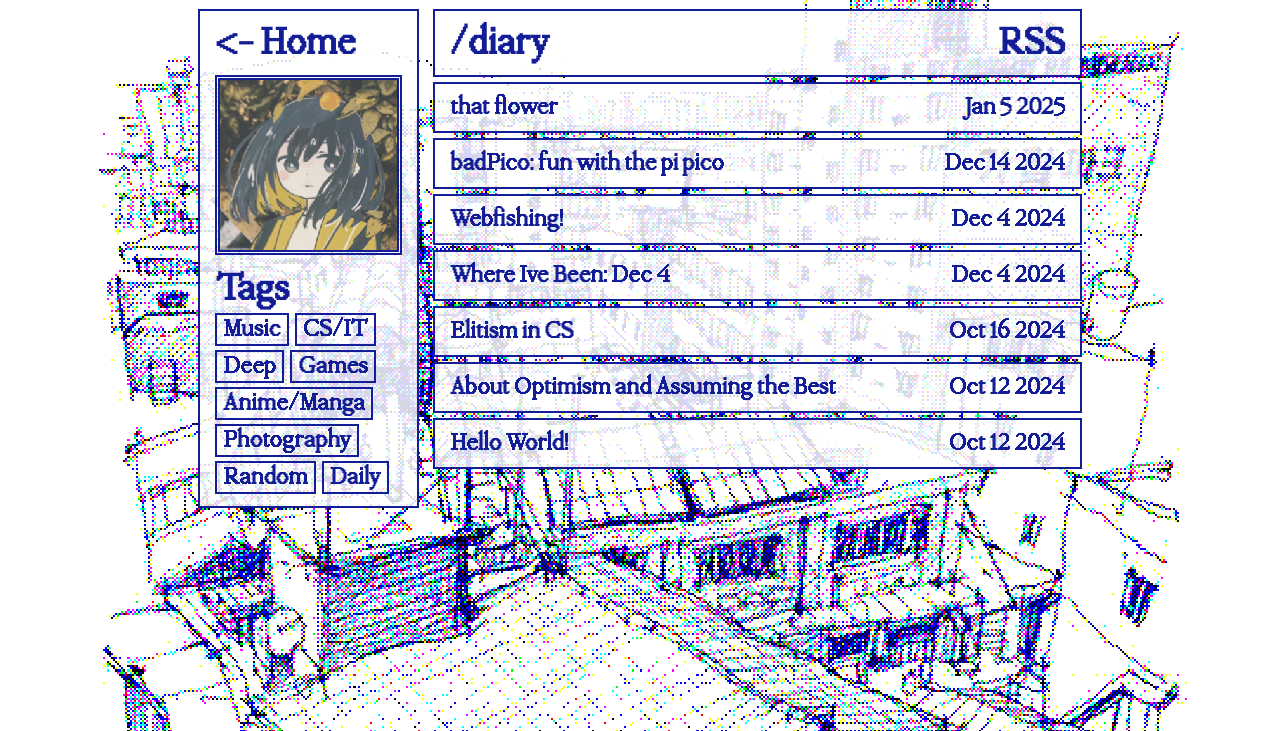
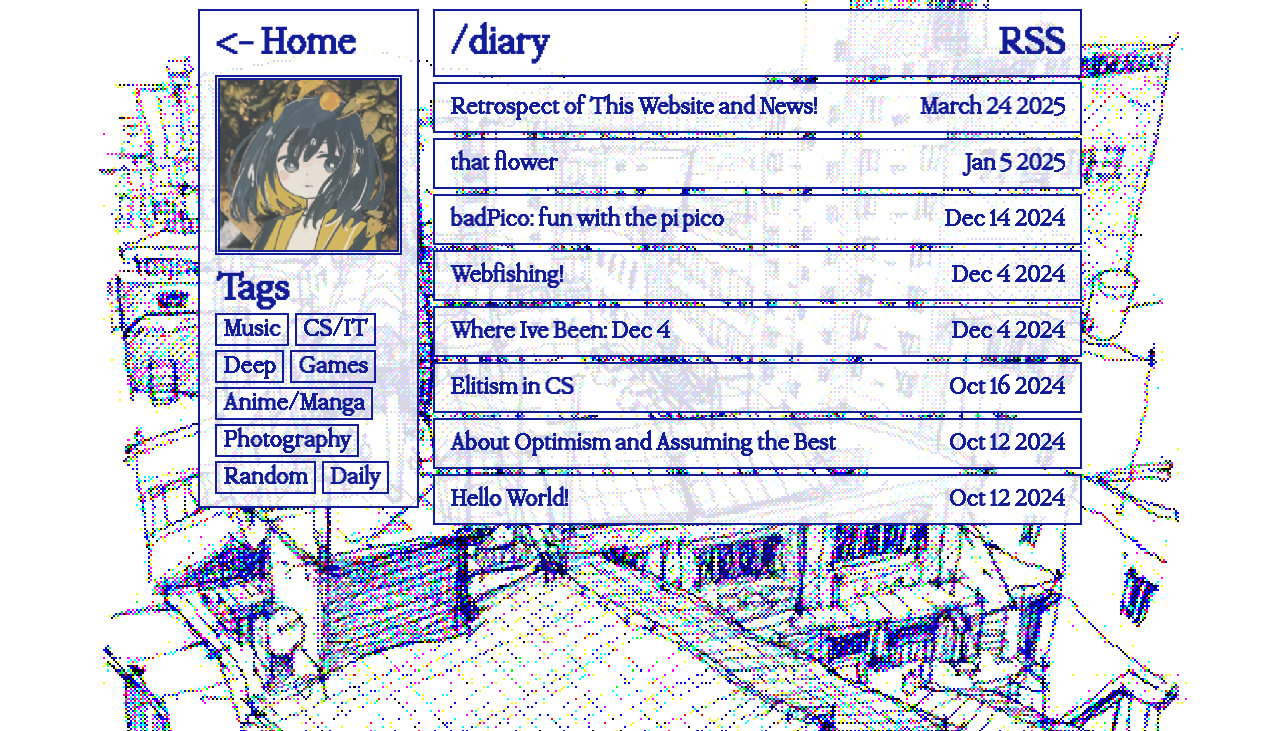
Before and after one commit to monoxideboi/indiewebsite, a plain HTML site: page diary/index.html in a window 1280 px wide. Shown: the part 69-800 px from the top of the page. Drawn offline with Linux system fonts and the light colour scheme.

Commit message:
add diary to page

```diff
--- a/diary/index.html
+++ b/diary/index.html
@@ -50,6 +50,12 @@
                             /diary <a style="float: right;" href="./feed.xml"><h2>RSS</h2></a>
                         </h2>
                     </div>
+                    <a href=" ./aboutThis/" class="Anime/Manga CS/IT Daily">
+                        <div class="box diaryEntry">
+                            <p>Retrospect of This Website and News!<span style="float: right;">March 24 2025</span></p>
+                            <p></p>
+                        </div>
+                    </a>
                     <a href=" ./thatFlower/" class="deep">
                         <div class="box diaryEntry">
                             <p>that flower<span style="float: right;">Jan 5 2025</span></p>
```
Also changed, not shown: 1 other file.
